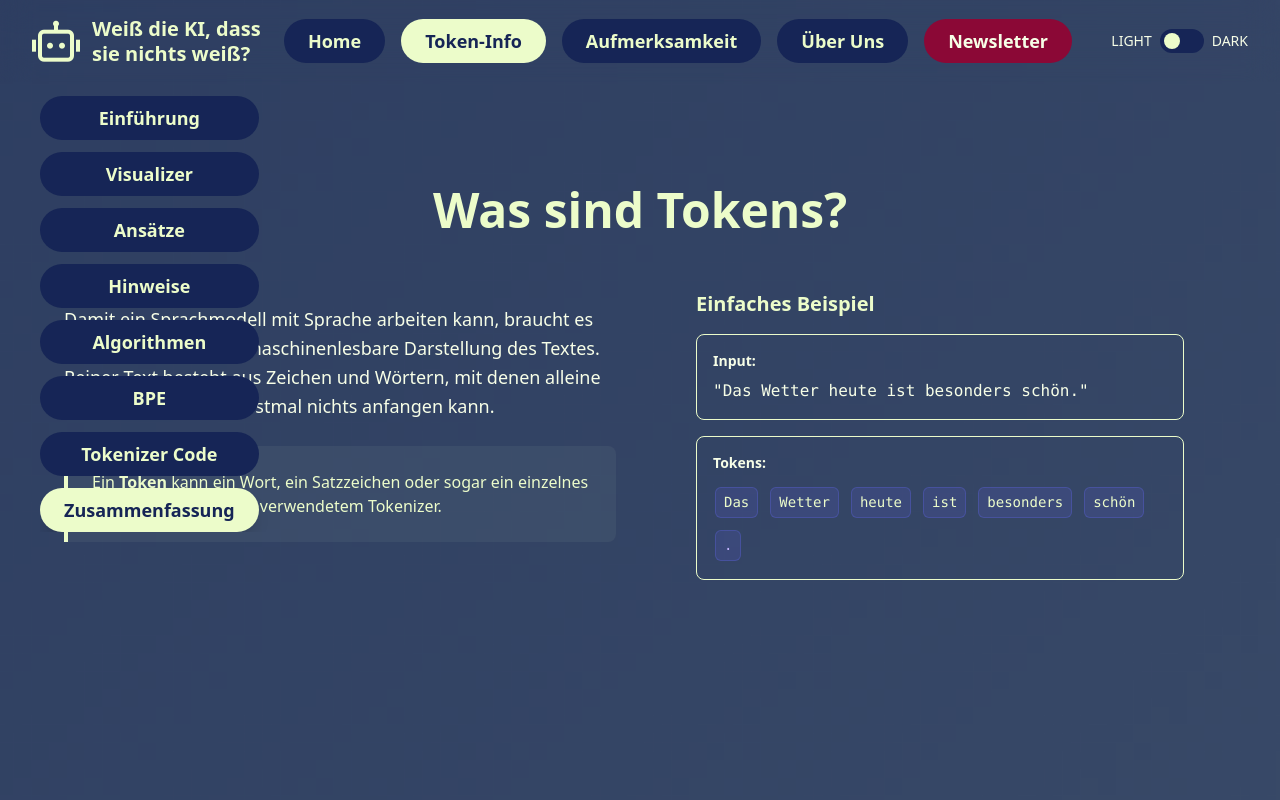
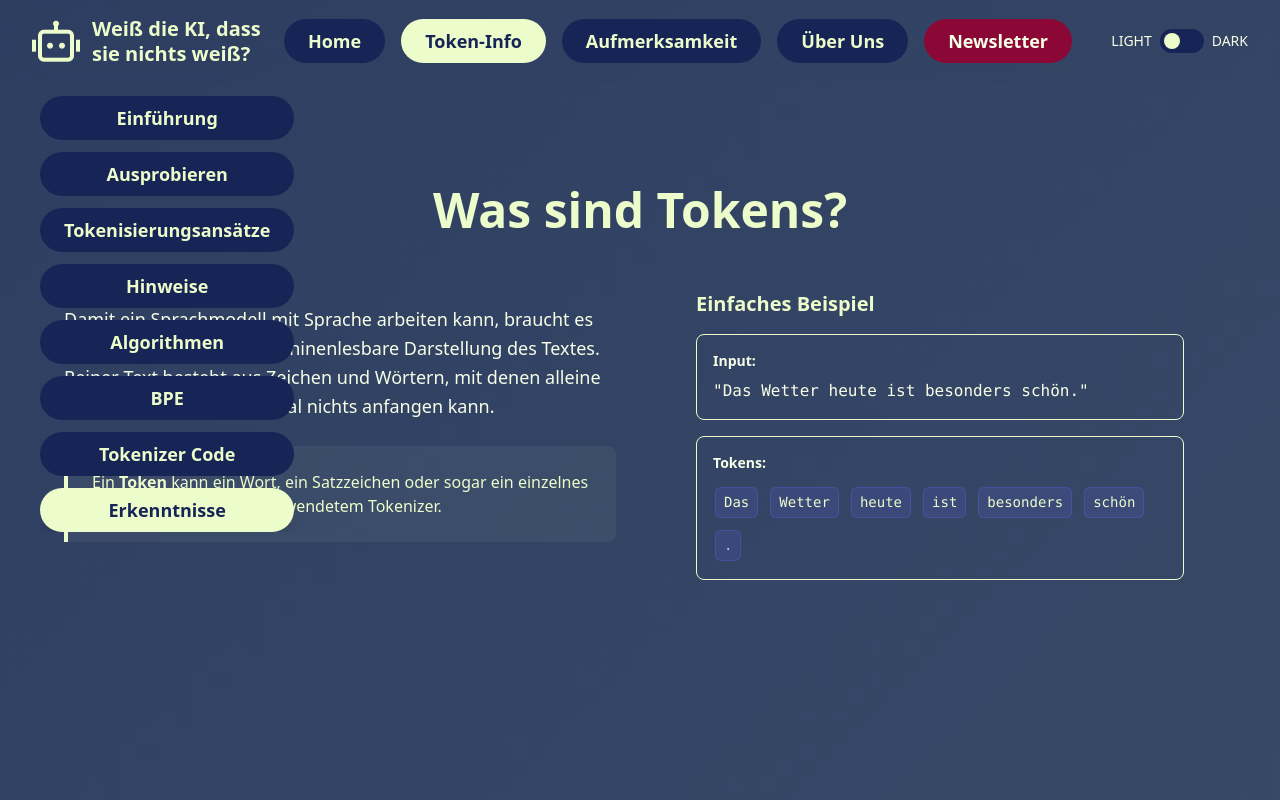
Before and after one commit to TNattermann/weiss-die-ki-dass-sie-nichts-weiss-frontend, a React (Vite) app: page /tokeninfo in a window 1280 px wide. Shown: the top 800 px of the page. Built offline with nearby package versions, Linux system fonts and the light colour scheme.

Commit message:
TokenPage new SectionSidebar texts

```diff
--- a/src/pages/tokenInfo/TokenPage.tsx
+++ b/src/pages/tokenInfo/TokenPage.tsx
@@ -37,13 +37,13 @@ function TokenPage() {
                     <SectionSidebar
                         sections={[
                             { id: "introduction", title: "Einführung" },
-                            { id: "visualizer", title: "Visualizer" },
-                            { id: "approaches", title: "Ansätze" },
+                            { id: "visualizer", title: "Ausprobieren" },
+                            { id: "approaches", title: "Tokenisierungsansätze" },
                             { id: "hints", title: "Hinweise" },
                             { id: "algorithms", title: "Algorithmen" },
                             { id: "bpe", title: "BPE" },
                             { id: "code", title: "Tokenizer Code" },
-                            { id: "takeaways", title: "Zusammenfassung" },
+                            { id: "takeaways", title: "Erkenntnisse" },
                         ]}
                     />
                 </div>
```
